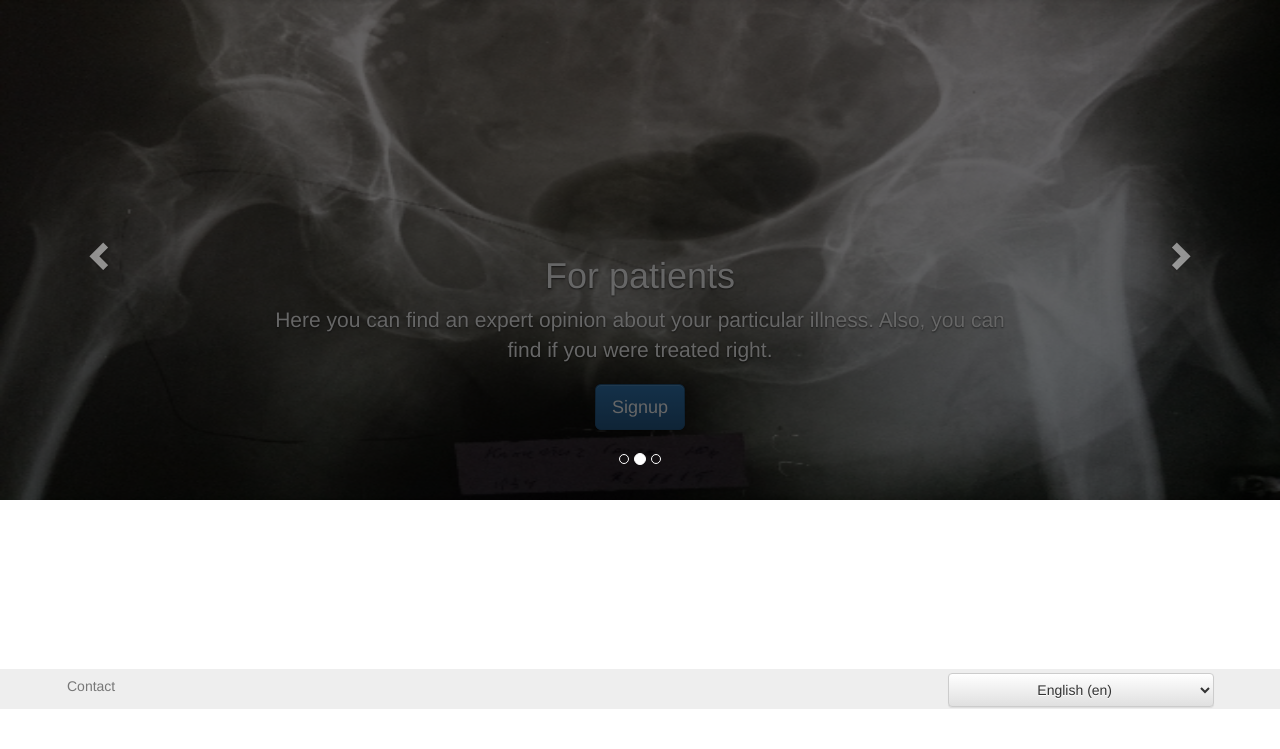
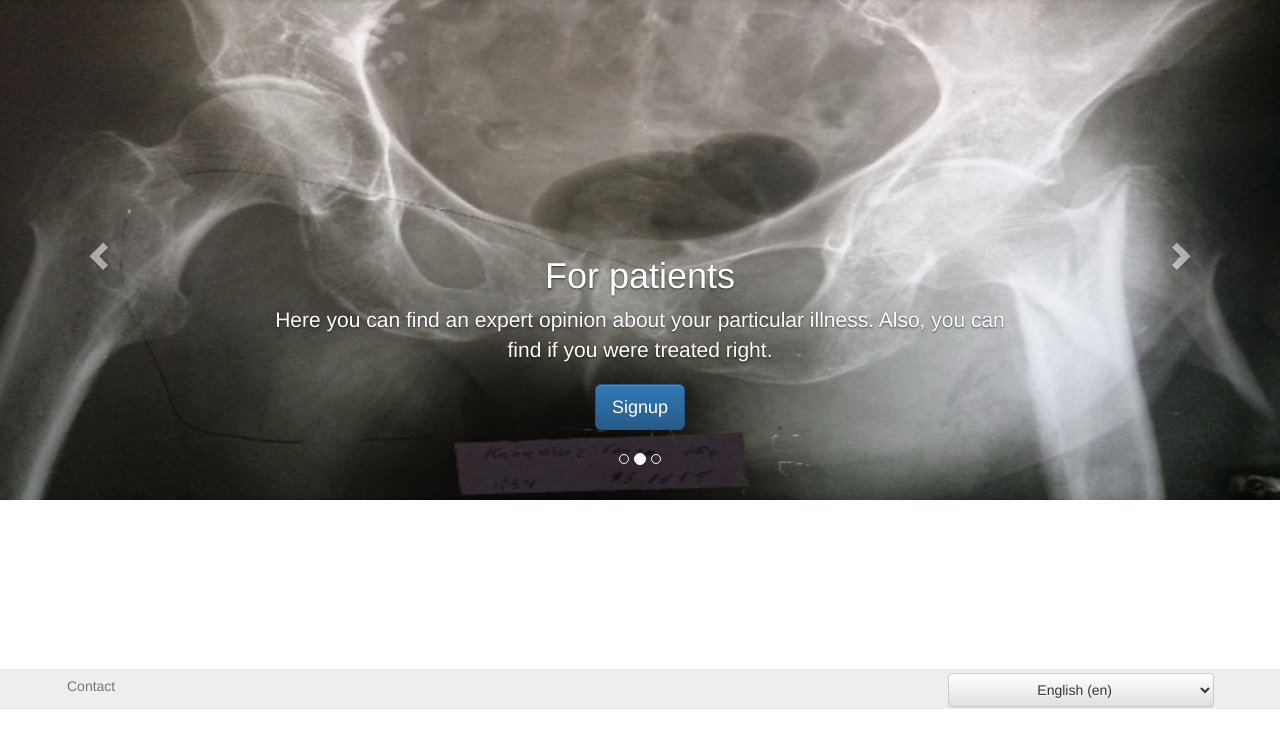
Before and after one commit to Uran198/med, a Django app: page /en/ in a window 1280 px wide. Shown: the part 51-800 px from the top of the page. Run offline with Django 3.2, Linux system fonts and the light colour scheme; style sheets or scripts are compiled from the project's sources; parts of the project's set-up code (start-up, migrations or seed data) failed here and were passed over; some libraries are stand-ins or nearby versions.

Commit message:
Removed overlay from carousel on home page

```diff
--- a/med/static/css/carousel.css
+++ b/med/static/css/carousel.css
@@ -108,12 +108,3 @@ body {
 @media (min-width: 992px) {
   .featurette-heading {
     margin-top: 120px; } }
-
-/* add overlay */
-.overlay {
-  position: absolute;
-  top: 0;
-  left: 0;
-  bottom: 0;
-  width: 100%;
-  background-color: rgba(0, 0, 0, 0.6); }
--- a/med/static/sass/carousel.scss
+++ b/med/static/sass/carousel.scss
@@ -140,15 +140,3 @@ body {
     margin-top: 120px;
     }
 }
-
-
-/* add overlay */
-
-.overlay {
-    position: absolute;
-    top: 0;
-    left:0;
-    bottom: 0;
-    width: 100%;
-    background-color: rgba(0, 0, 0, 0.6);
-}
--- a/med/templates/pages/home.html
+++ b/med/templates/pages/home.html
@@ -58,7 +58,6 @@
       </div>
     </div>
   </div>
-  <div class="overlay"></div>
   <a class="left carousel-control" href="#myCarousel" role="button" data-slide="prev">
     <span class="glyphicon glyphicon-chevron-left" aria-hidden="true"></span>
     <span class="sr-only">Previous</span>
```
